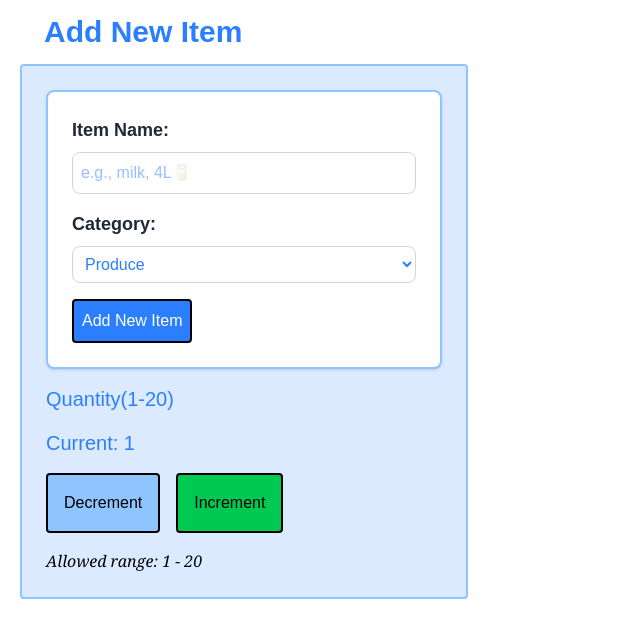
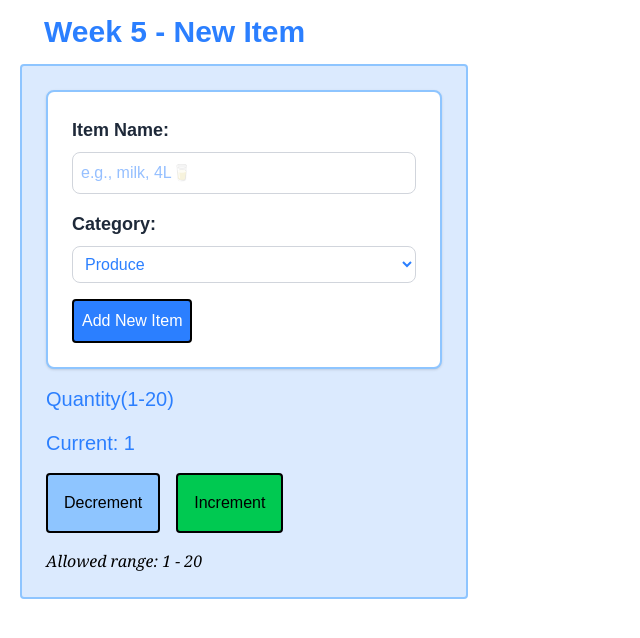
Before and after one commit to Temsters/cprg306-assignments, a Next.js app: page /week-5 in a window 1280 px wide. Shown: the top 638 px of the page, without its empty margins (0-640 px from the left). Built offline with nearby package versions, Linux system fonts and the light colour scheme.

Commit message:
changing header title

```diff
--- a/app/week-5/page.js
+++ b/app/week-5/page.js
@@ -4,7 +4,7 @@ import NewItem from "./new-item";
 export default function Page() {
   return (
     <main className="space-y-3 space-x-0 text-blue-500">
-      <h1 className="max-w-screen my-0.5 text-3xl font-bold text-blue-500 pl-11 rounded-b p-3">Add New Item</h1>
+      <h1 className="max-w-screen my-0.5 text-3xl font-bold text-blue-500 pl-11 rounded-b p-3">Week 5 - New Item</h1>
       <NewItem />
     </main>
   );
```
